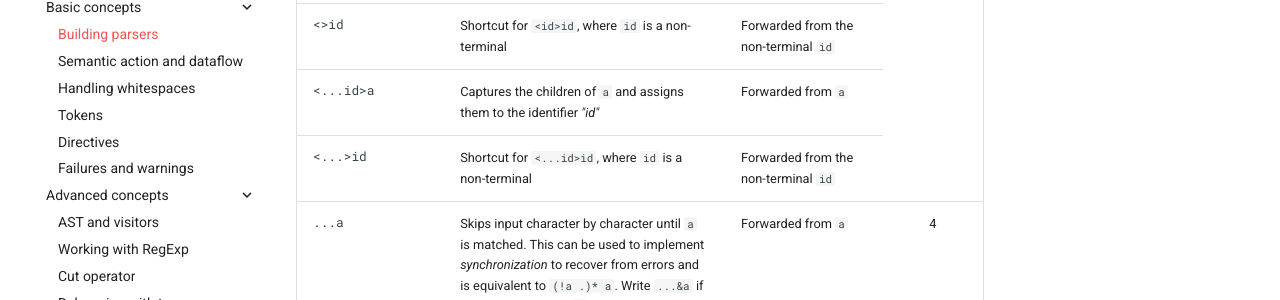
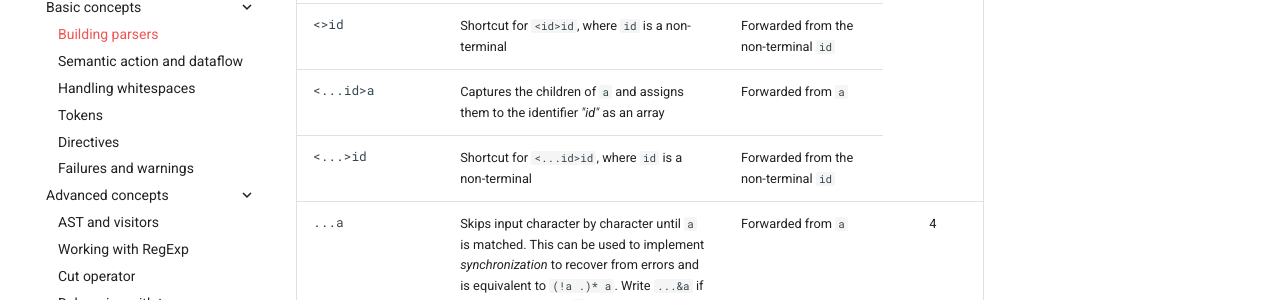
Before and after one commit to strblr/pegase, an MkDocs documentation site: the page built from doc/docs/basic-concepts/Building-parsers.md, in a window 1280 px wide and 900 px high, scrolled down 2104 px. Shown: the part 155-455 px from the top of the window. Built offline with MkDocs 1.6.1 and Material for MkDocs 9.7.7, drawn with Linux system fonts in a browser that asks for light colours; nearby versions of some CDN libraries; comment, search, counter and statistics services are not loaded.

Commit message:
Doc corrections

```diff
--- a/doc/docs/basic-concepts/Building-parsers.md
+++ b/doc/docs/basic-concepts/Building-parsers.md
@@ -138,7 +138,7 @@ Pegase parsers follow the *combinator* paradigm: simple parsers are combined to
     </tr>
     <tr>
       <td><pre>&lt;...id&gt;a</pre></td>
-      <td>Captures the children of <code>a</code> and assigns them to the identifier <i>"id"</i></td>
+      <td>Captures the children of <code>a</code> and assigns them to the identifier <i>"id"</i> as an array</td>
       <td>Forwarded from <code>a</code></td>
     </tr>
     <tr>
```
Also changed, not shown: README.md.
